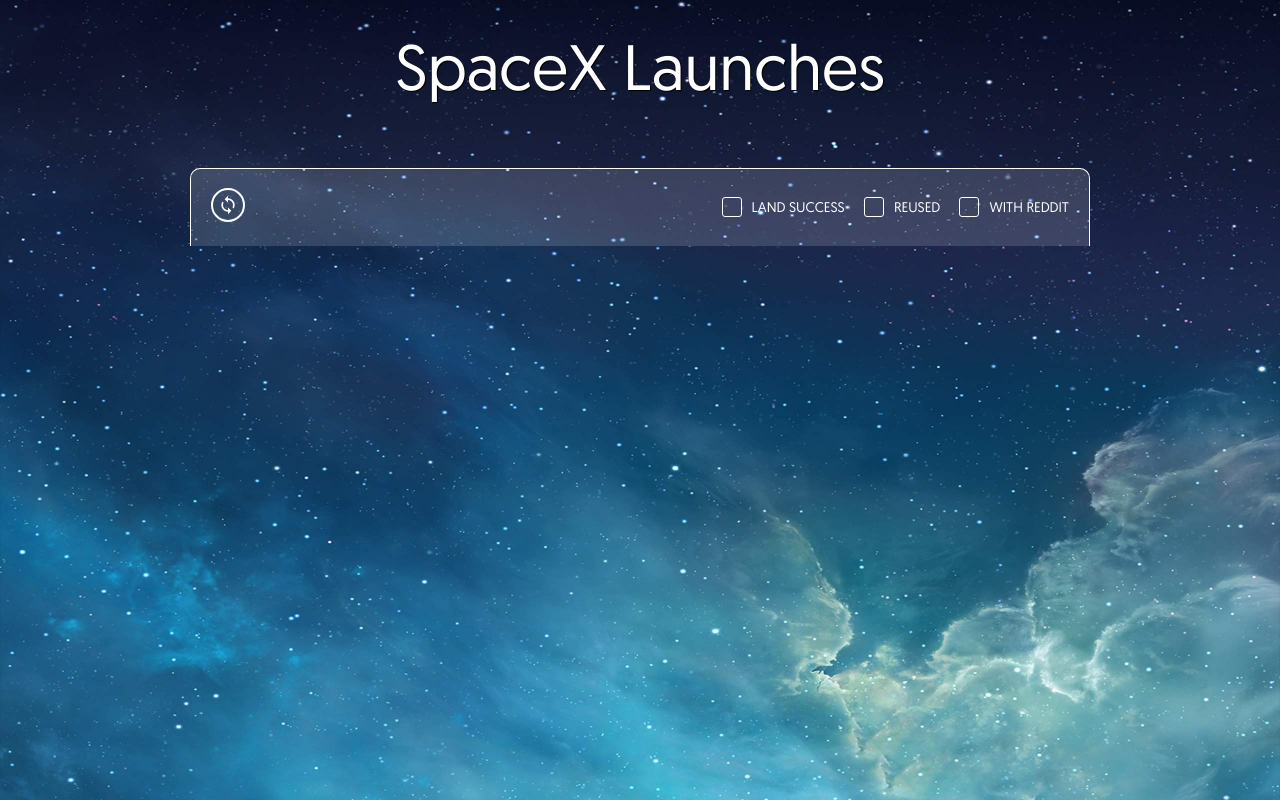
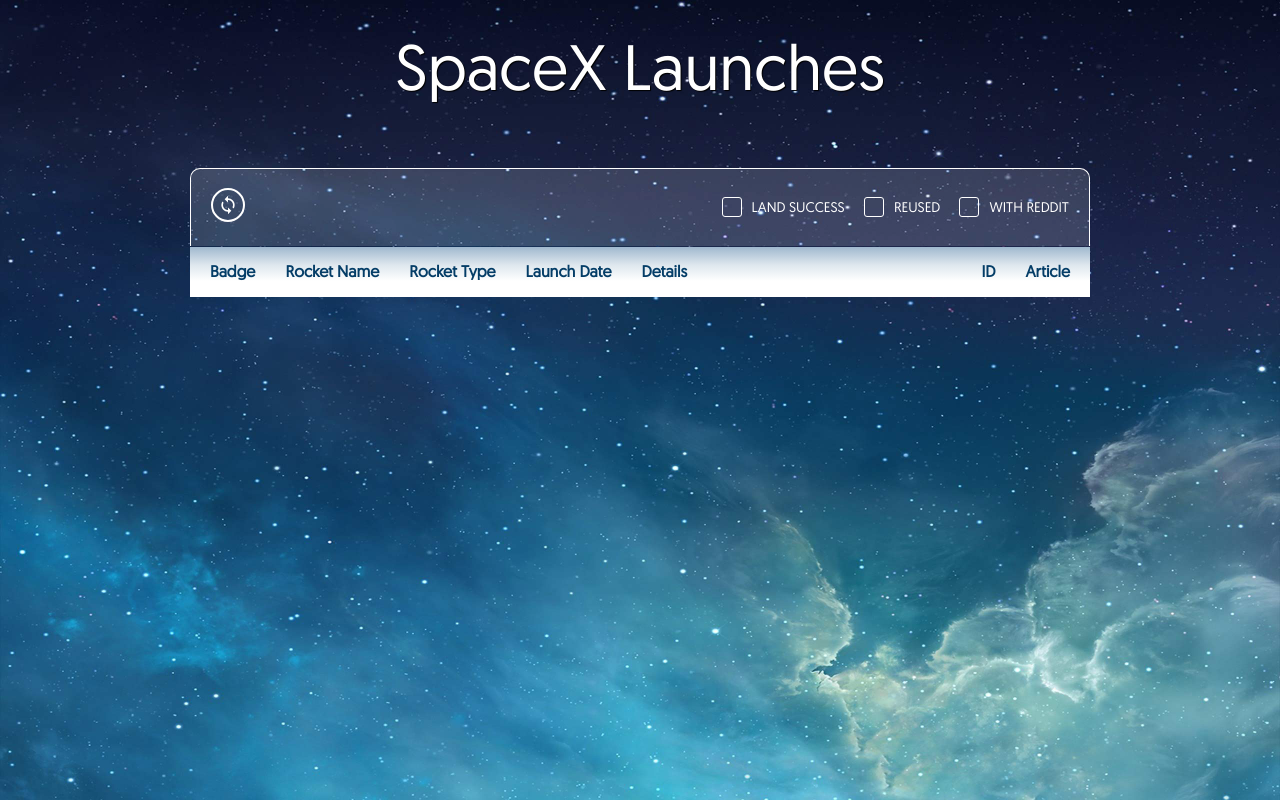
Before and after one commit to mcnamara14/spacex-launches, a React (Create React App) app: page / in a window 1280 px wide. Built offline with nearby package versions, Linux system fonts and the light colour scheme.

Commit message:
Add HeaderLabels component with labels

```diff
--- a/src/components/Header/Header.js
+++ b/src/components/Header/Header.js
@@ -1,5 +1,7 @@
 import React, { Component } from 'react';
 import './Header.css';
+import HeaderFilters from '../HeaderFilters/HeaderFilters';
+import HeaderLabels from '../HeaderLabels/HeaderLabels';
 import refreshIcon from './images/refresh.svg';
 
 class Header extends Component {
@@ -7,23 +9,8 @@
     return (
       <section className="Header" >
           <h1>SpaceX Launches</h1>
-          <section className="headerFilters">
-            <div className="refreshIcon"><img src={refreshIcon} /></div>
-            <div className="checkboxes">
-              <label class="container landSuccess">LAND SUCCESS
-                <input type="checkbox" />
-                <span class="checkmark"></span>
-              </label>
-              <label class="container reused">REUSED
-                <input type="checkbox" />
-                <span class="checkmark"></span>
-              </label>
-              <label class="container withReddit">WITH REDDIT
-                <input type="checkbox" />
-                <span class="checkmark"></span>
-              </label>
-            </div>
-          </section>
+          <HeaderFilters />
+          <HeaderLabels />
       </section>
     );
   }
--- /dev/null
+++ b/src/components/HeaderFilters/HeaderFilters.css
@@ -0,0 +1,82 @@
+.HeaderFilters {
+  height: 37px;
+  padding: 20px;
+  display: flex;
+  border-radius: 10px 10px 0 0;
+  background: rgba(255, 255, 255, 0.15);
+  border-left: 1px solid #fff;
+  border-top: 1px solid #fff;
+  border-right: 1px solid #fff;
+  align-items: center;
+  justify-content: space-between;
+}
+
+.refreshIcon img {
+  height: 20px;
+  padding: 5px;
+  border: 2px solid #fff;
+  border-radius: 50%;
+}
+
+.checkboxes {
+  width: 37%;
+  justify-content: space-between;
+  display: flex;
+}
+
+label {
+  display: flex;
+  align-items: center;
+  color: #fff;
+  flex-direction: row-reverse;
+  font-size: 14px;
+  font-weight: 100;
+  position: relative;
+}
+
+input[type='checkbox'] {
+  margin-right: 10px;
+}
+
+.container input {
+  position: absolute;
+  opacity: 0;
+  cursor: pointer;
+}
+
+.checkmark {
+  position: absolute;
+  top: -2px;
+  left: -30px;
+  height: 18px;
+  width: 18px;
+  background-color: transparent;
+  border: 1px solid;
+  border-radius: 3px;
+}
+
+.container:hover input ~ .checkmark {
+  cursor: pointer;
+}
+
+.checkmark:after {
+  content: "";
+  position: absolute;
+  display: none;
+}
+
+.container input:checked ~ .checkmark:after {
+  display: block;
+}
+
+.container .checkmark:after {
+  left: 6px;
+  top: 1px;
+  width: 5px;
+  height: 10px;
+  border: solid #2196F3;
+  border-width: 0 3px 3px 0;
+  -webkit-transform: rotate(45deg);
+  -ms-transform: rotate(45deg);
+  transform: rotate(45deg);
+}
--- /dev/null
+++ b/src/components/HeaderFilters/HeaderFilters.js
@@ -0,0 +1,29 @@
+import React, { Component } from 'react';
+import './HeaderFilters.css';
+import refreshIcon from './images/refresh.svg';
+
+class HeaderFilters extends Component {
+  render() {
+    return (
+      <section className="HeaderFilters" >
+            <div className="refreshIcon"><img src={refreshIcon} /></div>
+            <div className="checkboxes">
+              <label class="container landSuccess">LAND SUCCESS
+                <input type="checkbox" />
+                <span class="checkmark"></span>
+              </label>
+              <label class="container reused">REUSED
+                <input type="checkbox" />
+                <span class="checkmark"></span>
+              </label>
+              <label class="container withReddit">WITH REDDIT
+                <input type="checkbox" />
+                <span class="checkmark"></span>
+              </label>
+            </div>
+      </section>
+    );
+  }
+}
+
+export default HeaderFilters;
--- /dev/null
+++ b/src/components/HeaderLabels/HeaderLabels.css
@@ -0,0 +1,28 @@
+.HeaderLabels {
+  height: 10px;
+  display: flex;
+  padding: 20px;
+  margin-top: 1px;
+  align-items: center;
+  justify-content: space-between;
+  background: rgb(159,184,206);
+  background: -moz-linear-gradient(top, rgba(159,184,206,1) 0%, rgba(222,231,238,1) 36%, rgba(255,255,255,1) 68%, rgba(255,255,255,1) 100%);
+  background: -webkit-linear-gradient(top, rgba(159,184,206,1) 0%,rgba(222,231,238,1) 36%,rgba(255,255,255,1) 68%,rgba(255,255,255,1) 100%);
+  background: linear-gradient(to bottom, rgba(159,184,206,1) 0%,rgba(222,231,238,1) 36%,rgba(255,255,255,1) 68%,rgba(255,255,255,1) 100%);
+  filter: progid:DXImageTransform.Microsoft.gradient( startColorstr='#9fb8ce', endColorstr='#ffffff',GradientType=0 );
+}
+
+h2 {
+  font-size: 16px;
+  color: #043d67;
+  margin-right: 30px;
+}
+
+.labelsLeft, .labelsRight {
+  display: flex;
+  justify-content: space-between;
+}
+
+.article {
+  margin-right: 0;
+}
--- /dev/null
+++ b/src/components/HeaderLabels/HeaderLabels.js
@@ -0,0 +1,24 @@
+import React, { Component } from 'react';
+import './HeaderLabels.css';
+
+class HeaderLabels extends Component {
+  render() {
+    return (
+      <section className="HeaderLabels" >
+        <div className="labelsLeft">
+          <h2 className="badge">Badge</h2>
+          <h2 className="rocketName">Rocket Name</h2>
+          <h2 className="rocketType">Rocket Type</h2>
+          <h2 className="launchDate">Launch Date</h2>
+          <h2 className="details">Details</h2>
+        </div>
+        <div className="labelsRight">
+          <h2 className="id">ID</h2>
+          <h2 className="article">Article</h2>
+        </div>
+      </section>
+    );
+  }
+}
+
+export default HeaderLabels;
```
Also changed, not shown: src/components/HeaderFilters/images/refresh.svg (renamed from src/components/Header/images/refresh.svg).
